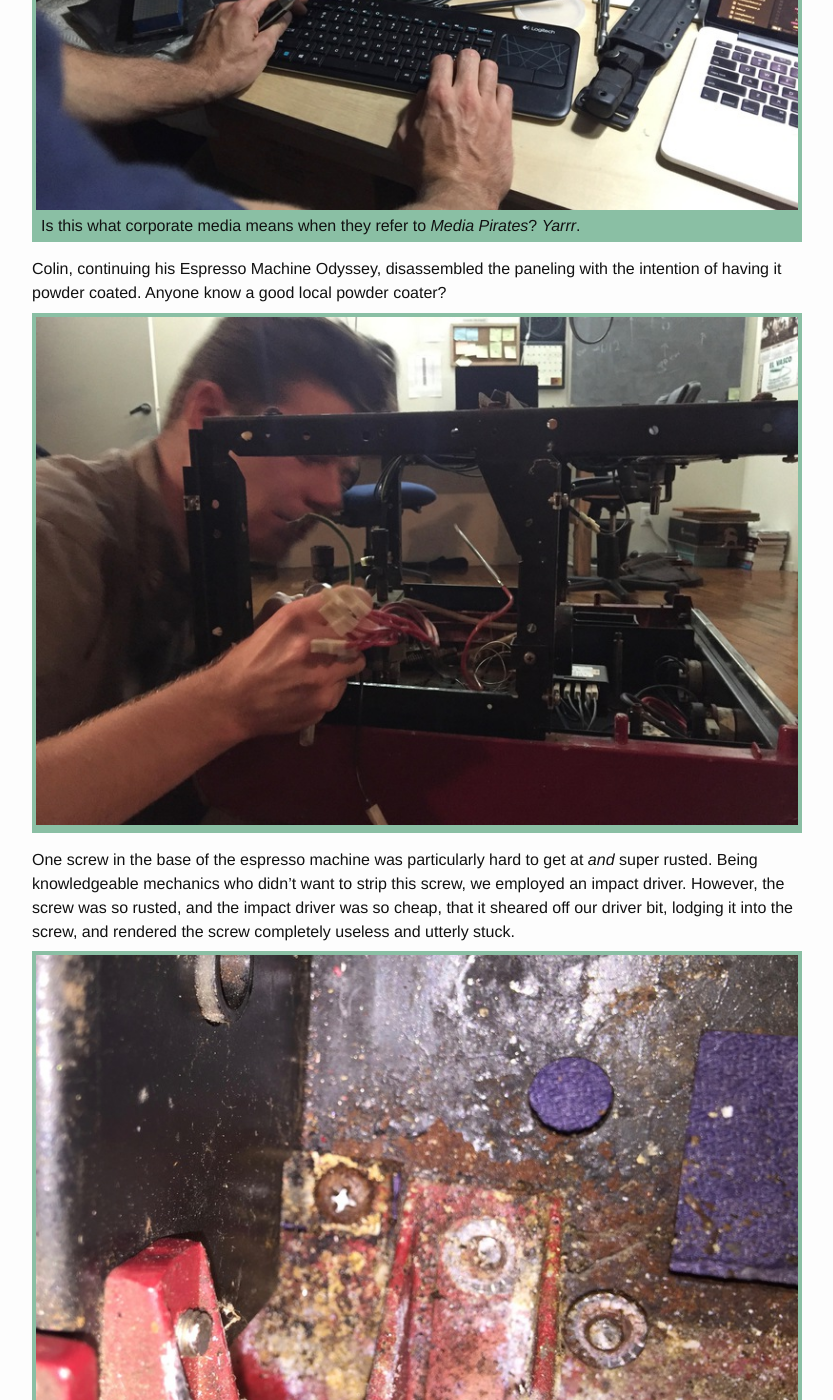
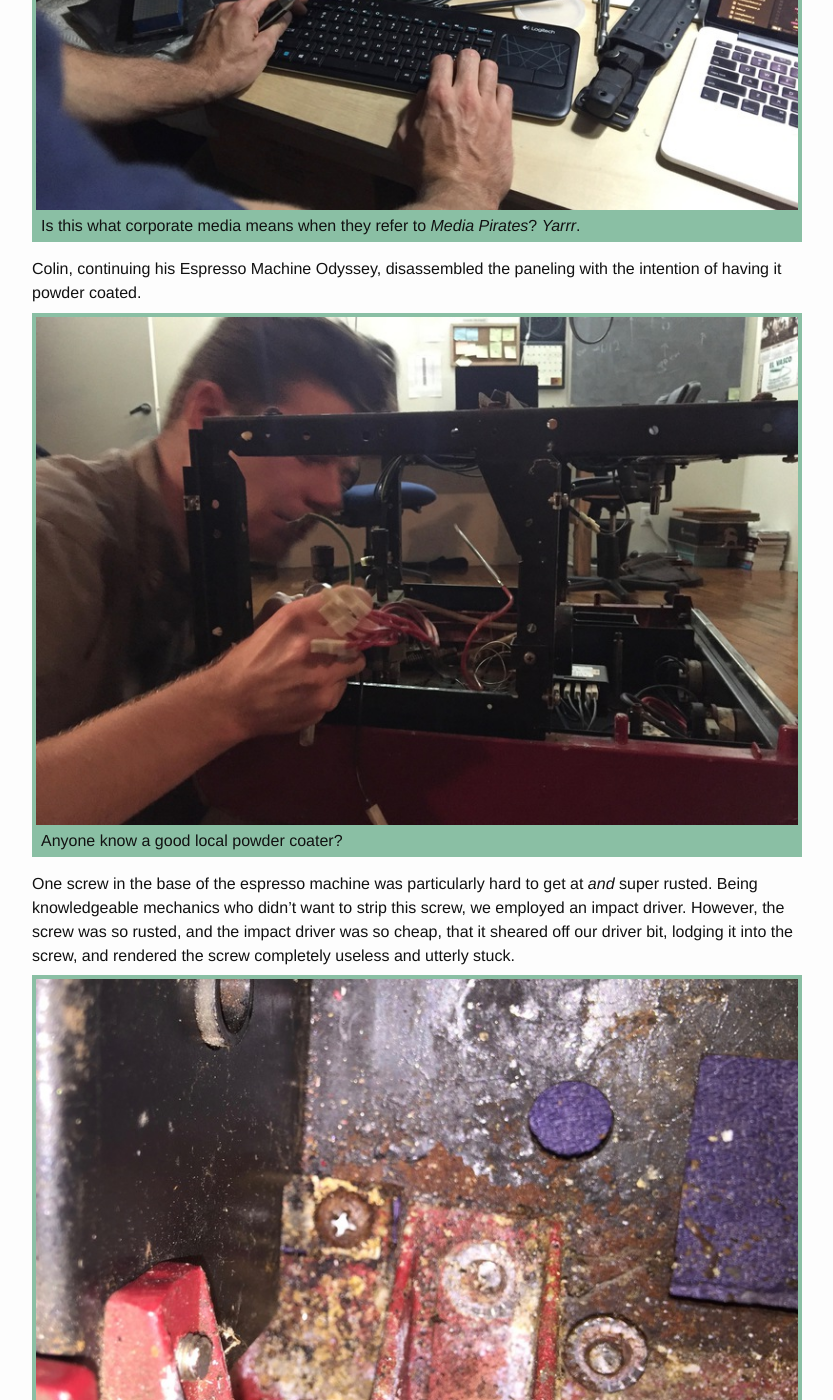
Before and after one commit to pr0duce/pr0duce.github.io, a Jekyll site: the page built from _posts/2016-06-07-new-weapons-policy.md, in a window 1280 px wide and 1400 px high, scrolled down 1756 px. Shown: the whole window, without its empty margins (223-1056 px from the left). Built offline with Jekyll 4.4.1, drawn with Linux system fonts in a browser that asks for light colours.

Commit message:
formatting fixup

```diff
--- a/_posts/2016-06-07-new-weapons-policy.md
+++ b/_posts/2016-06-07-new-weapons-policy.md
@@ -38,12 +38,12 @@ Raspberry Pi powered media box of course!
 </div>
 
 Colin, continuing his Espresso Machine Odyssey, disassembled the paneling
-with the intention of having it powder coated. Anyone know a good local
-powder coater?
+with the intention of having it powder coated.
 
 <div class="media-box">
   <img src="/images/posts/2016-06-07/espresso machine.jpg" />
   <div class="caption">
+    Anyone know a good local powder coater?
   </div>
 </div>
 
```
